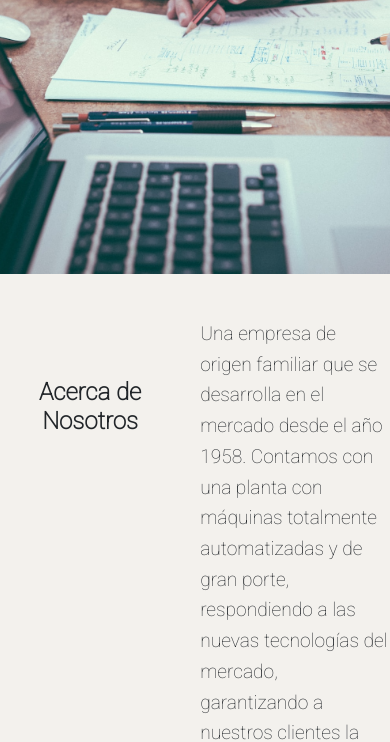
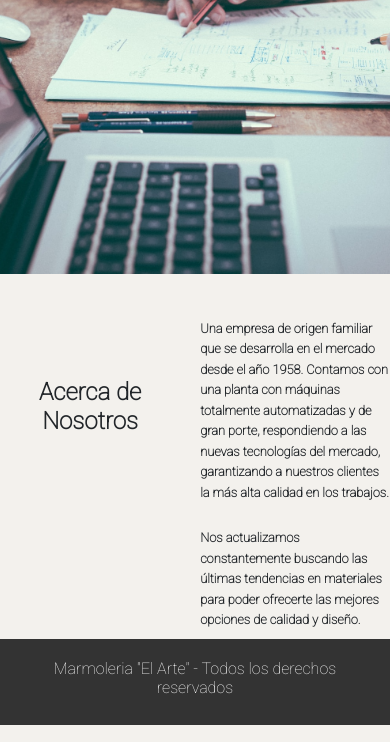
Before and after one commit to franciscobmac/Entrega-Final, a website: page html/nosotros.html in a window 390 px wide. Shown: the part 361-1103 px from the top of the page. Drawn offline with nearby package versions, Linux system fonts and the light colour scheme.

Commit message:
arreglonosotros

```diff
--- a/scss/_nosotros.scss
+++ b/scss/_nosotros.scss
@@ -45,7 +45,8 @@
     }
 
     .textoNosotros {
-        font-size: 1.2em;
+        font-size: 0.8em;
         margin-top: 3vh;
+        font-weight: bolder;
     }
 }
```
Also changed, not shown: css/estilo.css.
